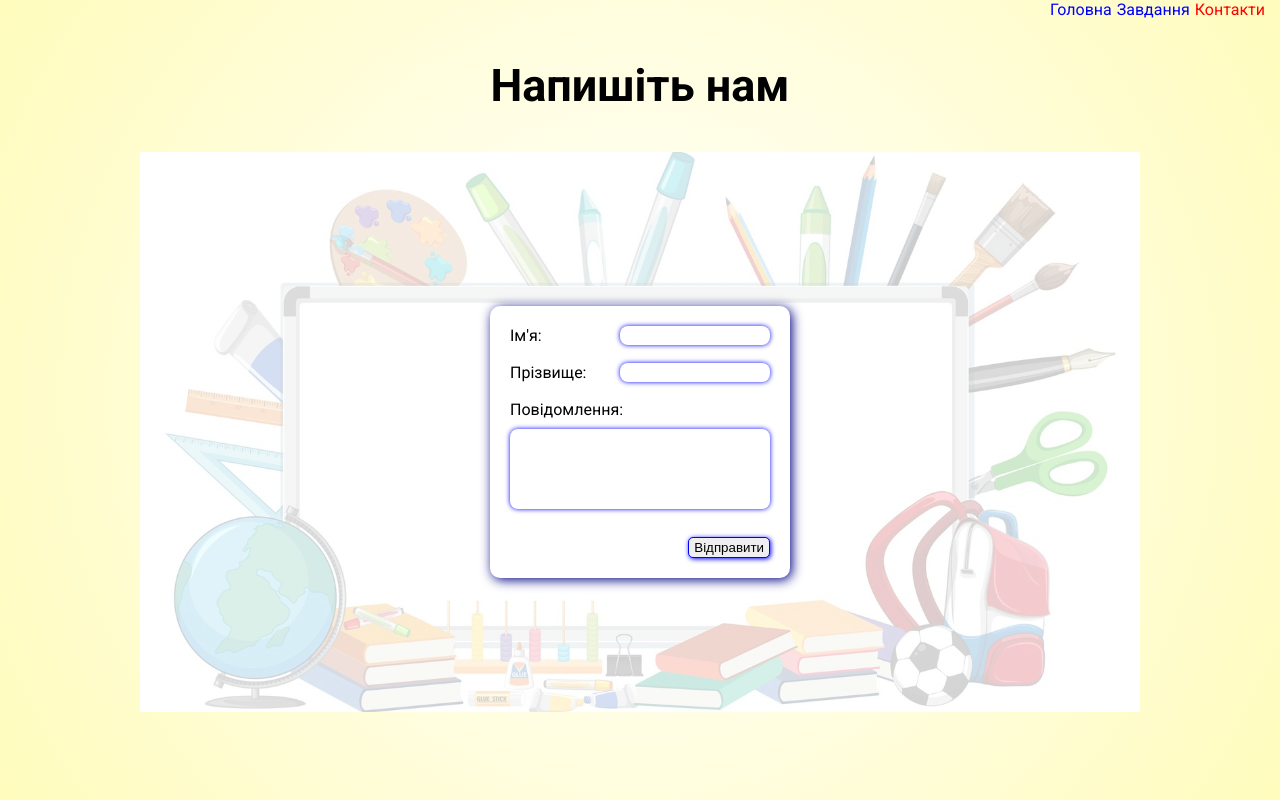
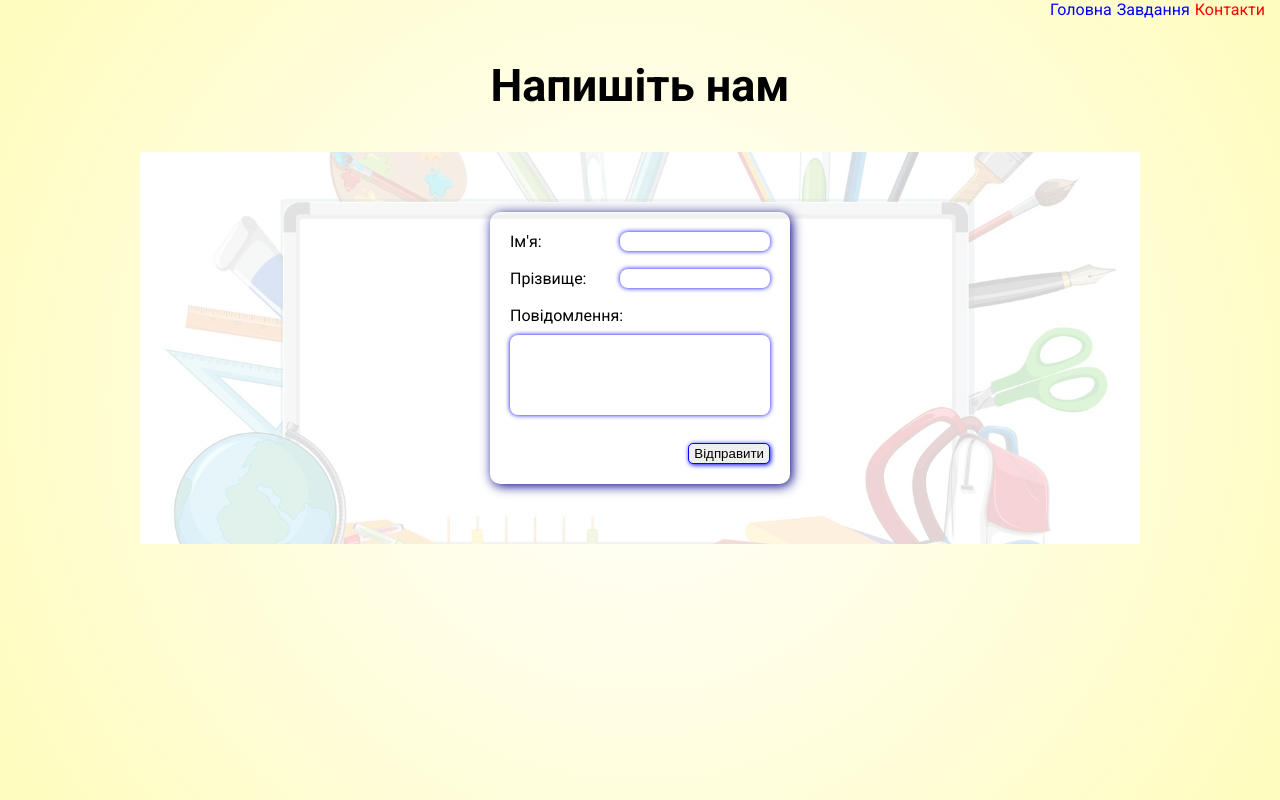
Before and after one commit to RSS-777/know_and_solve, a Next.js app: page /contact in a window 1280 px wide. Built offline with nearby package versions, Linux system fonts and the light colour scheme.

Commit message:
Corrected styles

```diff
--- a/src/styles/pages/contact.module.scss
+++ b/src/styles/pages/contact.module.scss
@@ -10,9 +10,8 @@
     background-size: cover;
     background-repeat: no-repeat;
     background-position: center;
-    min-height: calc(100vh - 165px);
+    padding: 50px 10px;
     max-width: 1000px;
-    min-height: 70vh;
     margin: 0 auto;
 
     &::after {
@@ -23,11 +22,11 @@
         left: 0;
         width: 100%;
         height: 100%;
-        background-color: rgba(255, 255, 255, 0.798);
+        background-color: rgba(255, 255, 255, 0.829);
     }
 
     form {
-        position: absolute;
+        position: relative;
         z-index: 2;
         max-width: 300px;
         width: 100%;
@@ -35,10 +34,6 @@
         padding: 20px;
         margin: 10px auto;
         border-radius: 10px;
-        top: 50%;
-        left: 50%;
-        transform: translate(-50%, -50%);
-
 
         input {
             border: none;
--- a/src/styles/pages/tasks.module.scss
+++ b/src/styles/pages/tasks.module.scss
@@ -5,6 +5,10 @@
 }
 
 .block-games {
+    display: flex;
+    justify-content: flex-start;
+    align-items: flex-start;
+    gap: 10px;
     position: relative;
     padding: 0 10px 20px;
     background-image: url('../../assets/images/tasks/foneTasks.jpg');
```
